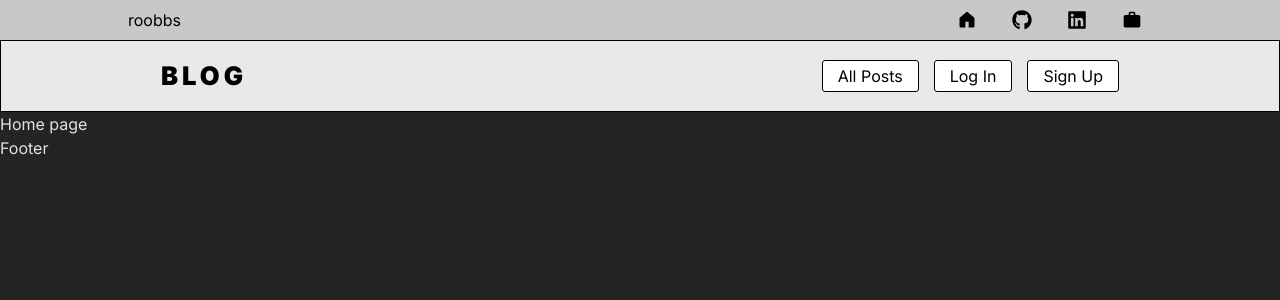
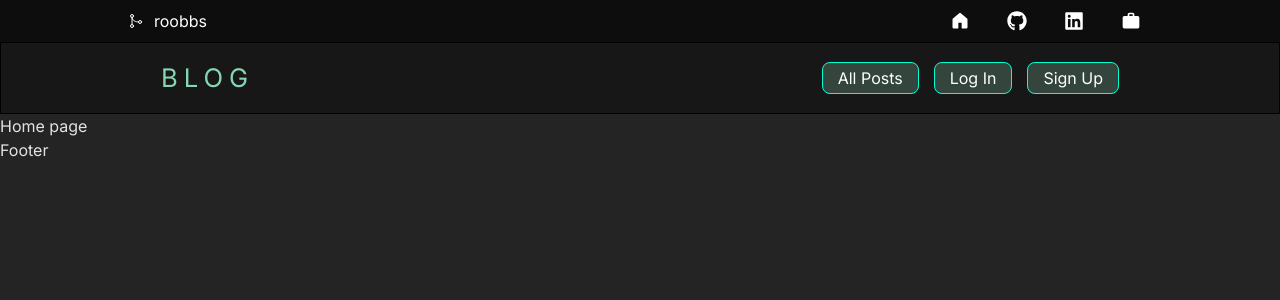
Before and after one commit to roobbs/blog-frontend, a React (Vite) app: page / in a window 1280 px wide. Shown: the top 300 px of the page. Built offline with nearby package versions, Linux system fonts and the light colour scheme.

Commit message:
Fixed header style

```diff
--- a/src/components/Header.jsx
+++ b/src/components/Header.jsx
@@ -4,12 +4,16 @@ import { FaLinkedin } from "react-icons/fa";
 import { GoHomeFill } from "react-icons/go";
 import { MdWork } from "react-icons/md";
 import { Link } from "react-router-dom";
+import { IoGitMergeOutline } from "react-icons/io5";
 
 function Header() {
   return (
     <header className="header">
       <div className="header1">
-        <div>roobbs</div>
+        <div style={{ display: "flex ", gap: 10, alignItems: "center" }}>
+          <IoGitMergeOutline />
+          <div>roobbs</div>
+        </div>
         <ul>
           <li title="Home">
             <Link to="/" className="headerIcon">
@@ -17,17 +21,29 @@ function Header() {
             </Link>
           </li>
           <li title="Github">
-            <a href="https://github.com/roobbs" className="headerIcon">
+            <a
+              href="https://github.com/roobbs"
+              target="_blank"
+              className="headerIcon"
+            >
               <FaGithub size={20} />
             </a>
           </li>
           <li title="Linkedin">
-            <a href="https://github.com/roobbs" className="headerIcon">
+            <a
+              href="https://linkedin.com/in/carlos-salmeron/"
+              target="_blank"
+              className="headerIcon"
+            >
               <FaLinkedin size={20} />
             </a>
           </li>
           <li title="Portfolio">
-            <a href="https://roobbs.vercel.app" className="headerIcon">
+            <a
+              href="https://roobbs.vercel.app"
+              target="_blank"
+              className="headerIcon"
+            >
               <MdWork size={20} />
             </a>
           </li>
--- a/src/styles/Header.css
+++ b/src/styles/Header.css
@@ -1,7 +1,7 @@
 /* @import url("https://fonts.googleapis.com/css2?family=Inter:wght@900;900&display=swap"); */
 
 .header {
-  color: black;
+  color: rgb(255, 255, 255);
   position: relative;
 }
 .header ul {
@@ -18,14 +18,14 @@
   gap: 1rem;
   justify-content: space-between;
   align-items: center;
-  background-color: #c8c8c8;
+  background-color: #0d0d0d;
   padding: 0.3rem 8rem;
 }
 .header2 {
   display: flex;
   justify-content: space-between;
   align-items: center;
-  background-color: #e9e9e9;
+  background-color: #171717;
   padding: 1rem 10rem;
   border: 1px solid black;
 }
@@ -35,30 +35,33 @@
   padding: 5px 10px;
   border-radius: 10px;
   transition: all 0.3s;
-  color: black;
+  color: rgb(255, 255, 255);
+  border: 1px solid transparent;
 }
 .headerIcon:hover {
-  color: rgb(255, 255, 255);
-  background-color: rgb(0, 149, 255);
+  /* color: rgb(255, 255, 255); */
+  background-color: #33453d;
+  border-color: #00ffd1;
 }
 
 .ulButtons li .userButton {
-  color: rgb(0, 0, 0);
+  color: white;
   text-decoration: none;
-  background-color: rgb(255, 255, 255);
+  background-color: #33453d;
   padding: 5px 15px;
   border: 1px solid transparent;
-  border-color: black;
-  border-radius: 3px;
+  border-color: #00ffd1;
+  border-radius: 8px;
   transition: all 0.3s;
 }
 .ulButtons li .userButton:hover {
   color: white;
-  background-color: rgb(57, 173, 255);
-  border-color: rgb(0, 51, 254);
+  background-color: #03a08e;
+  border-color: rgb(255, 255, 255);
 }
 .headerBlog {
   font-size: 1.6rem;
-  font-weight: bold;
-  letter-spacing: 4px;
+  /* font-weight: bold; */
+  letter-spacing: 6px;
+  color: #85d6b1;
 }
```
